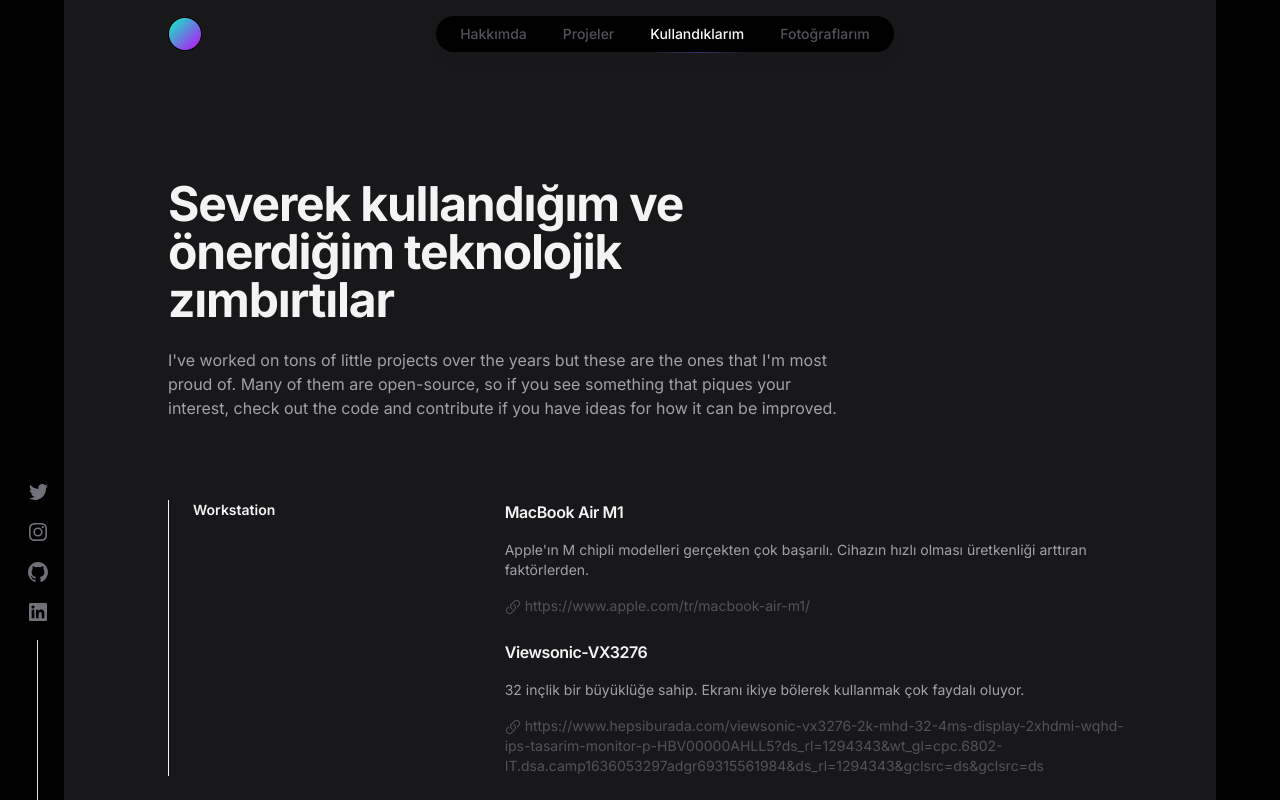
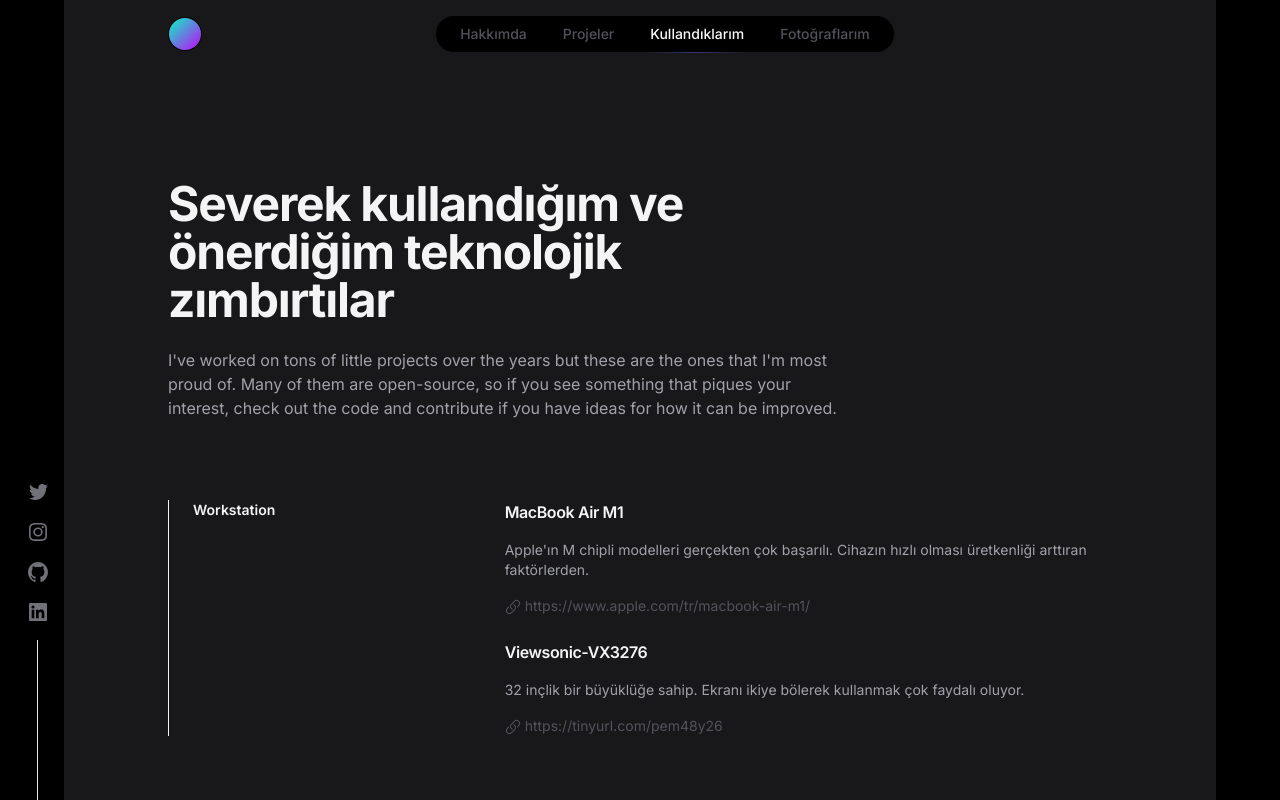
Before and after one commit to vfurkanguner/personal-web, a Next.js app: page /uses in a window 1280 px wide. Built offline with nearby package versions, Linux system fonts and the light colour scheme.

Commit message:
style/uses

```diff
--- a/components/Navbar.tsx
+++ b/components/Navbar.tsx
@@ -62,7 +62,7 @@
           </svg>
         </div>
       </Link>
-      <ul className="hidden  md:flex justify-between  gap-5   bg-black dark:bg-black  rounded-full  text-sm font-medium text-zinc-800 shadow-lg shadow-zinc-800/5 ring-1 ring-zinc-900/5 backdrop-blur dark:text-zinc-200 dark:ring-white/10">
+      <ul className="hidden  md:flex justify-between  gap-5  bg-black  rounded-full  text-sm font-medium   ring-1 ring-zinc-900/5 backdrop-blur text-zinc-200 ">
         {navigation.map((item) => (
           <li
             key={item.name}
--- a/pages/index.tsx
+++ b/pages/index.tsx
@@ -45,7 +45,7 @@
             V. Furkan Güner
             {"  "}
             <p className="bg-gradient-to-r  via-indigo-600 bg-clip-text from-blue-500 to-red-600  text-transparent">
-              Web için bir şeyler üretiyorum.
+              Web için şeyler üretiyorum.
             </p>
           </h1>
 
@@ -78,7 +78,7 @@
 
           {/* Text */}
           <div className="lg:order-first lg:row-span-2">
-            <h2 className="text-2xl text-zinc-200 relative after:w-full after:h-px after:absolute after:top-[50%] after:bg-zinc-600 after:ml-2 after:max-w-sm">
+            <h2 className="text-2xl text-zinc-200 relative after:w-40 after:lg:w-full after:h-px after:absolute after:top-[50%] after:bg-zinc-600 after:ml-2 after:max-w-sm">
               Hakkımda
             </h2>
             <div className="mt-6 space-y-7 text-base text-zinc-300">
--- a/pages/photos.tsx
+++ b/pages/photos.tsx
@@ -38,7 +38,6 @@
                 className={classNames(
                   "grayscale group-hover:scale-105 transition-all group-hover:grayscale-0  w-full h-full object-cover rounded-lg"
                 )}
-                loading="lazy"
               />
               <span className="hidden group-hover:flex text-white text-lg group-hover:scale-110 absolute  transition top-[50%] left-[50%] rounded-lg  -translate-y-[50%] -translate-x-[50%] bg-black px-4 py-2">
                 {image.title}
--- a/pages/uses.tsx
+++ b/pages/uses.tsx
@@ -52,7 +52,7 @@
       title: "Viewsonic-VX3276",
       description:
         "32 inçlik bir büyüklüğe sahip. Ekranı ikiye bölerek kullanmak çok faydalı oluyor.",
-      link: "https://www.hepsiburada.com/viewsonic-vx3276-2k-mhd-32-4ms-display-2xhdmi-wqhd-ips-tasarim-monitor-p-HBV00000AHLL5?ds_rl=1294343&wt_gl=cpc.6802-IT.dsa.camp1636053297adgr69315561984&ds_rl=1294343&gclsrc=ds&gclsrc=ds",
+      link: "https://tinyurl.com/pem48y26",
     },
   ],
   software: [
@@ -106,13 +106,13 @@
       </header>
 
       <aside className="mt-16 sm:mt-20">
-        <ul className="grid grid-cols-1 space-y-16">
+        <ul className="flex flex-col  space-y-16 ">
           {Object.keys(uses).map((key: string) => {
             const getKey = uses[key as keyof UsesProps];
             return (
               <li
                 key={key}
-                className="grid space-y-8 md:space-y-0 md:grid-cols-3 md:border-l md:border-zinc-100 md:pl-6 md:dark:border-zinc-700/40"
+                className="grid space-y-8 grid-cols-1 md:space-y-0 md:grid-cols-3 md:border-l md:border-zinc-100 md:pl-6 md:dark:border-zinc-700/40"
               >
                 <h2 className="text-sm font-semibold text-zinc-100 capitalize">
                   {key}
@@ -131,7 +131,13 @@
                       </p>
                       <p className="group-hover:text-indigo-600 hover:cursor-pointer relative z-10 mt-2 text-sm text-zinc-600 dark:text-zinc-400">
                         <LinkIcon className="inline-block w-4 h-4 mr-1" />
-                        {use.link}
+                        <a
+                        href={use.link}
+                        target="_blank"
+                        rel="noreferrer"
+                        >
+                          {use.link}
+                        </a>
                       </p>
                     </li>
                   ))}
```
